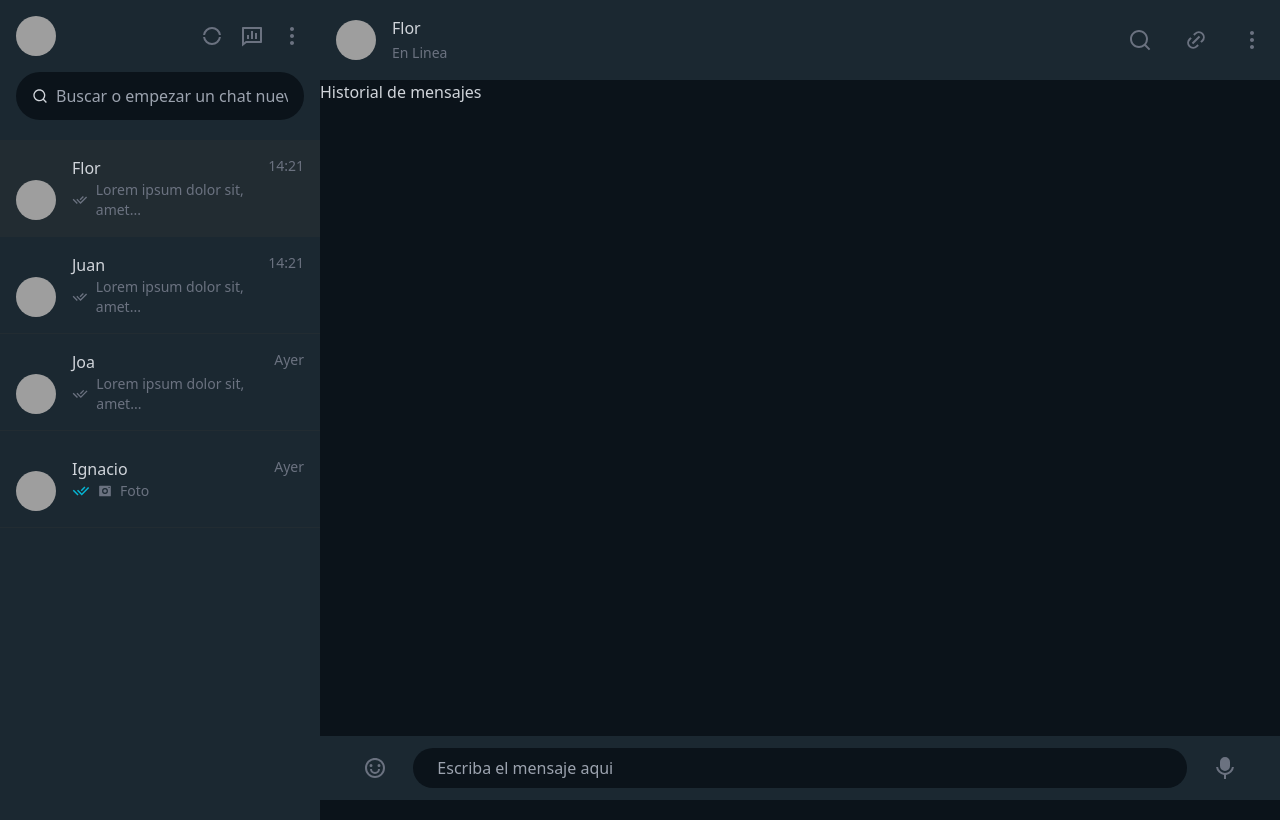
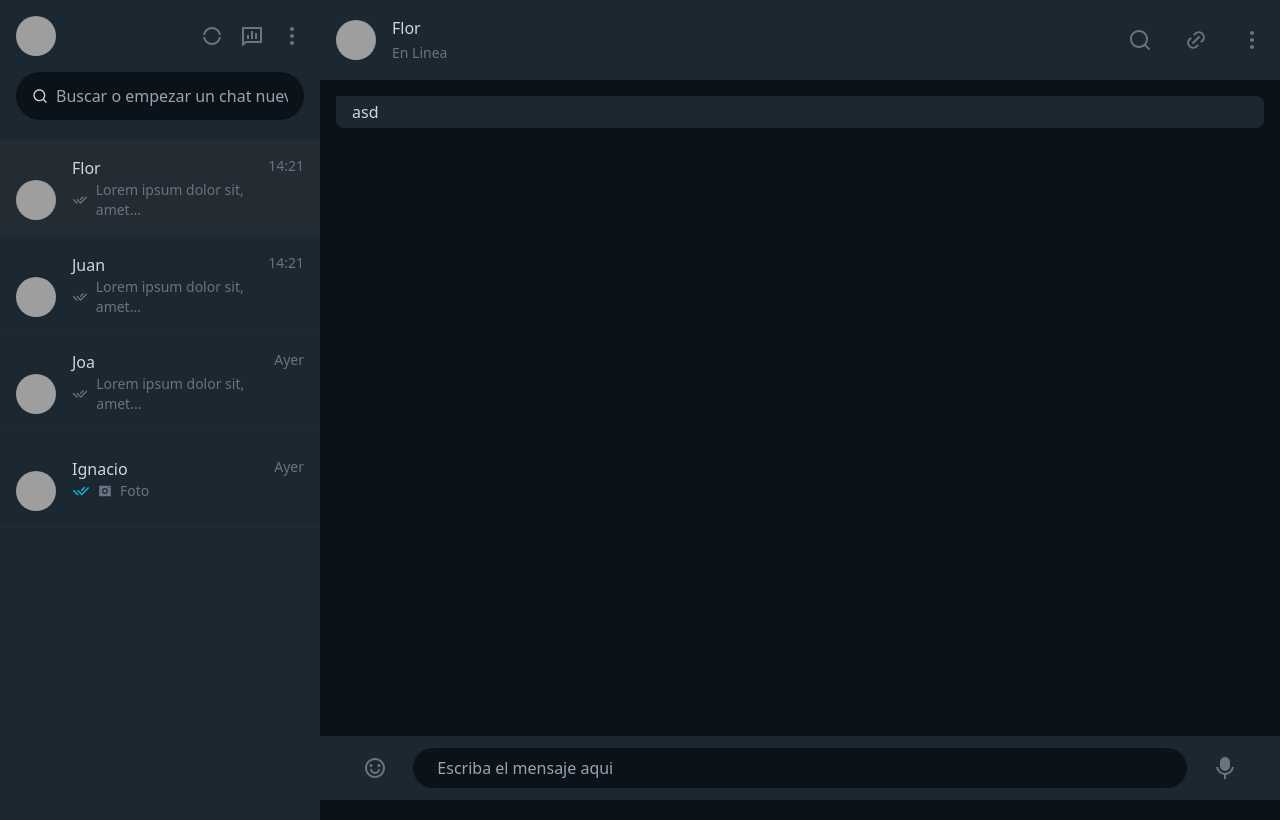
Before and after one commit to EcheCostabel/whatsappclone, a React (Vite) app: page / in a window 1280 px wide. Built offline with nearby package versions, Linux system fonts and the light colour scheme; grey boxes are pictures that could not be loaded.

Commit message:
starting day with main

```diff
--- a/src/App.jsx
+++ b/src/App.jsx
@@ -125,8 +125,10 @@ function App() {
             <RiMore2Fill className="hover:cursor-pointer"/>
           </div>
         </header>
-        <main className="h-[82vh] ">
-          Historial de mensajes
+        <main className="h-[82vh] p-4">
+          <div className="bg-[#1B2831] py-1 px-4 rounded-tr-lg rounded-br-lg rounded-bl-lg">
+            <p>asd</p>
+          </div>
         </main>
         <div className="h-[8vh] text-gray-500 flex items-center bg-[#1B2831] p-4">
           <div className="w-1/12 flex justify-center text-2xl" >
@@ -142,6 +144,6 @@ function App() {
       </div>
     </div>
   );
-}
+};
 
 export default App;
```
